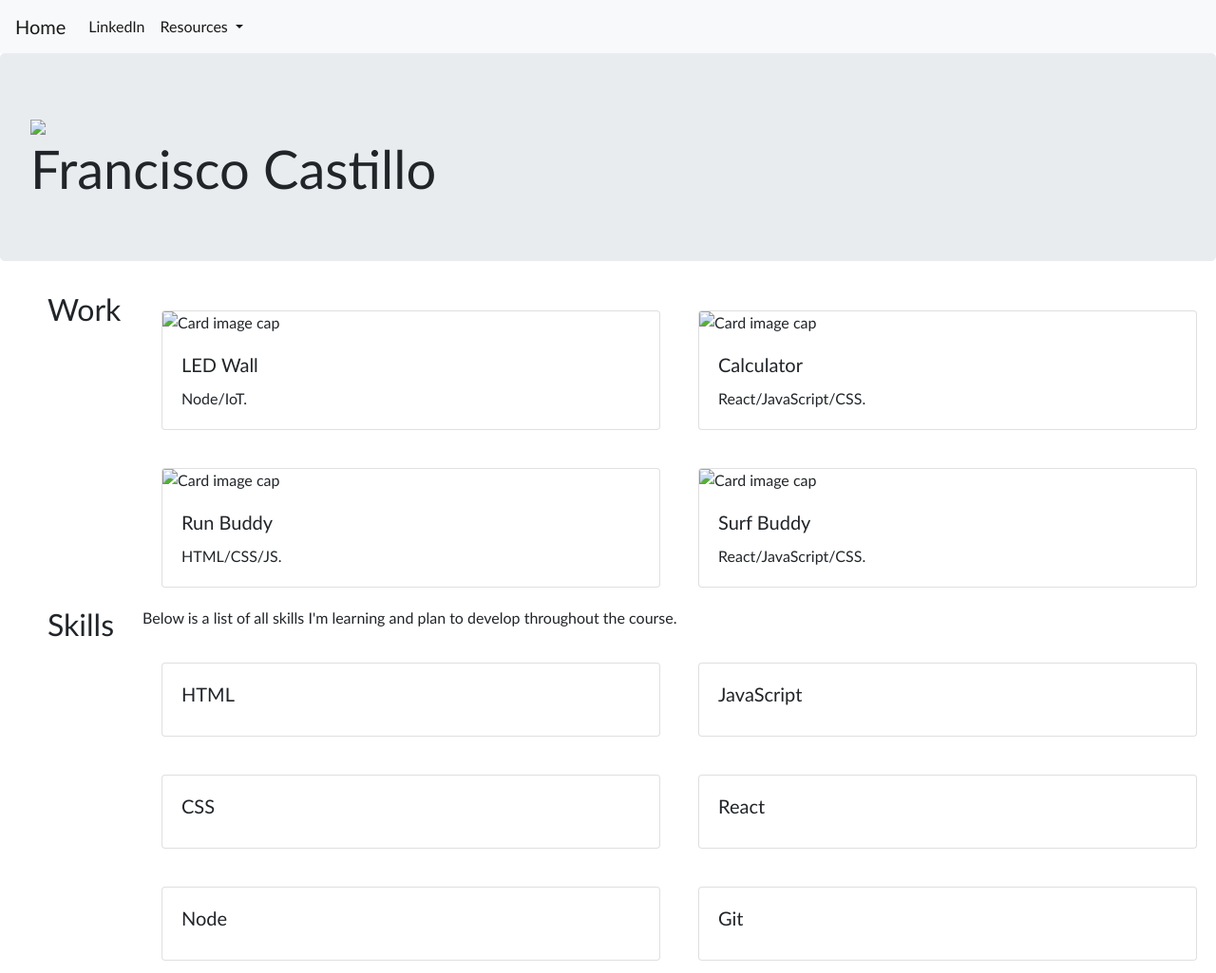
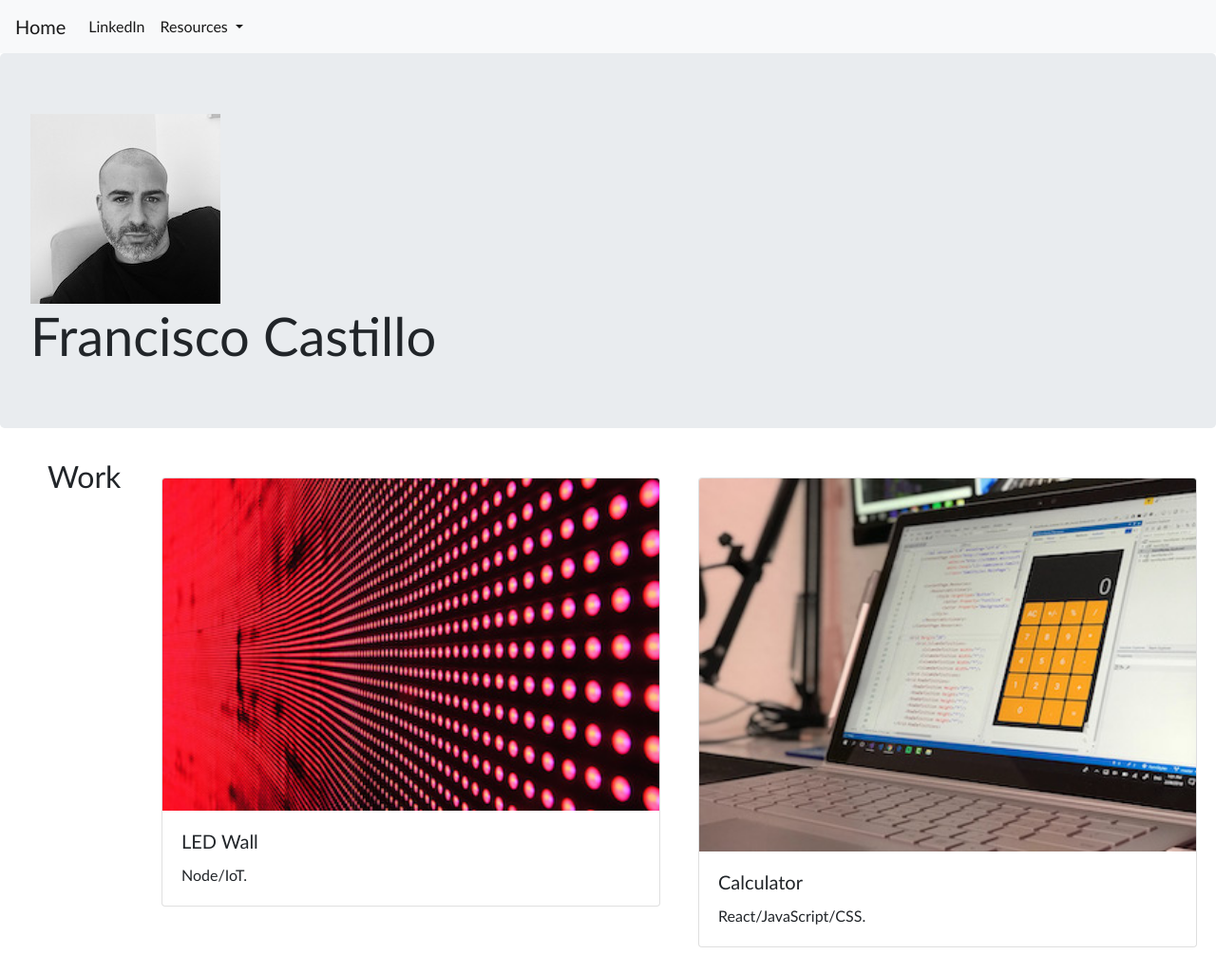
Before and after one commit to pacolive/Bootstrap-Portfolio, a plain HTML site: page index.html in a window 1280 px wide. Shown: the top 1025 px of the page at 95% size. Drawn offline with nearby package versions, Linux system fonts and the light colour scheme; the site is published under a folder, as on GitHub Pages, so addresses that start at the root find nothing.

Commit message:
fixed image links

```diff
--- a/index.html
+++ b/index.html
@@ -48,7 +48,7 @@
         </nav>
         <!-- about me -->
         <div class="jumbotron">
-            <img src="/images/Francisco-profile.jpg" /><h1 class="display-4">Francisco Castillo</h1>
+            <img src="images/Francisco-profile.jpg" /><h1 class="display-4">Francisco Castillo</h1>
             <section class="portfolio-page-section" id="about">
             </section>
         </div>
@@ -63,7 +63,7 @@
             <section class="portfolio-page-section-content">
                 <box id="work-LED" class="work-LED">
                     <box id="work-LED" class="card">
-                        <img class="card-img-top" src="/images/02-portfolio-1.jpg" alt="Card image cap">
+                        <img class="card-img-top" src="images/02-portfolio-1.jpg" alt="Card image cap">
                         <div class="card-body">
                             <h5 class="card-title">LED Wall</h5>
                             <p class="card-text">Node/IoT.</p>
@@ -72,7 +72,7 @@
                 </box>
                 <box id="work-calculator" class="work-calculator">
                     <box id="work-calculator" class="card">
-                        <img class="card-img-top" src="/images/02-portfolio-2.jpg" alt="Card image cap">
+                        <img class="card-img-top" src="images/02-portfolio-2.jpg" alt="Card image cap">
                         <div class="card-body">
                             <h5 class="card-title">Calculator</h5>
                             <p class="card-text">React/JavaScript/CSS.</p>
@@ -88,7 +88,7 @@
             <section class="portfolio-page-section-content">
                 <box id="work-runbuddy" class="work-runbuddy">
                     <box class="card">
-                        <img class="card-img-top" src="/images/02-run-buddy.jpg" alt="Card image cap">
+                        <img class="card-img-top" src="images/02-run-buddy.jpg" alt="Card image cap">
                         <div class="card-body">
                             <h5 class="card-title">Run Buddy</h5>
                             <p class="card-text">HTML/CSS/JS.</p>
@@ -97,7 +97,7 @@
                 </box>
                 <box id="surf-buddy" class="work-surf">
                     <box class="card">
-                        <img class="card-img-top" src="/images/02-portfolio-4.jpg" alt="Card image cap">
+                        <img class="card-img-top" src="images/02-portfolio-4.jpg" alt="Card image cap">
                         <div class="card-body">
                             <h5 class="card-title">Surf Buddy</h5>
                             <p class="card-text">React/JavaScript/CSS.</p>
```
